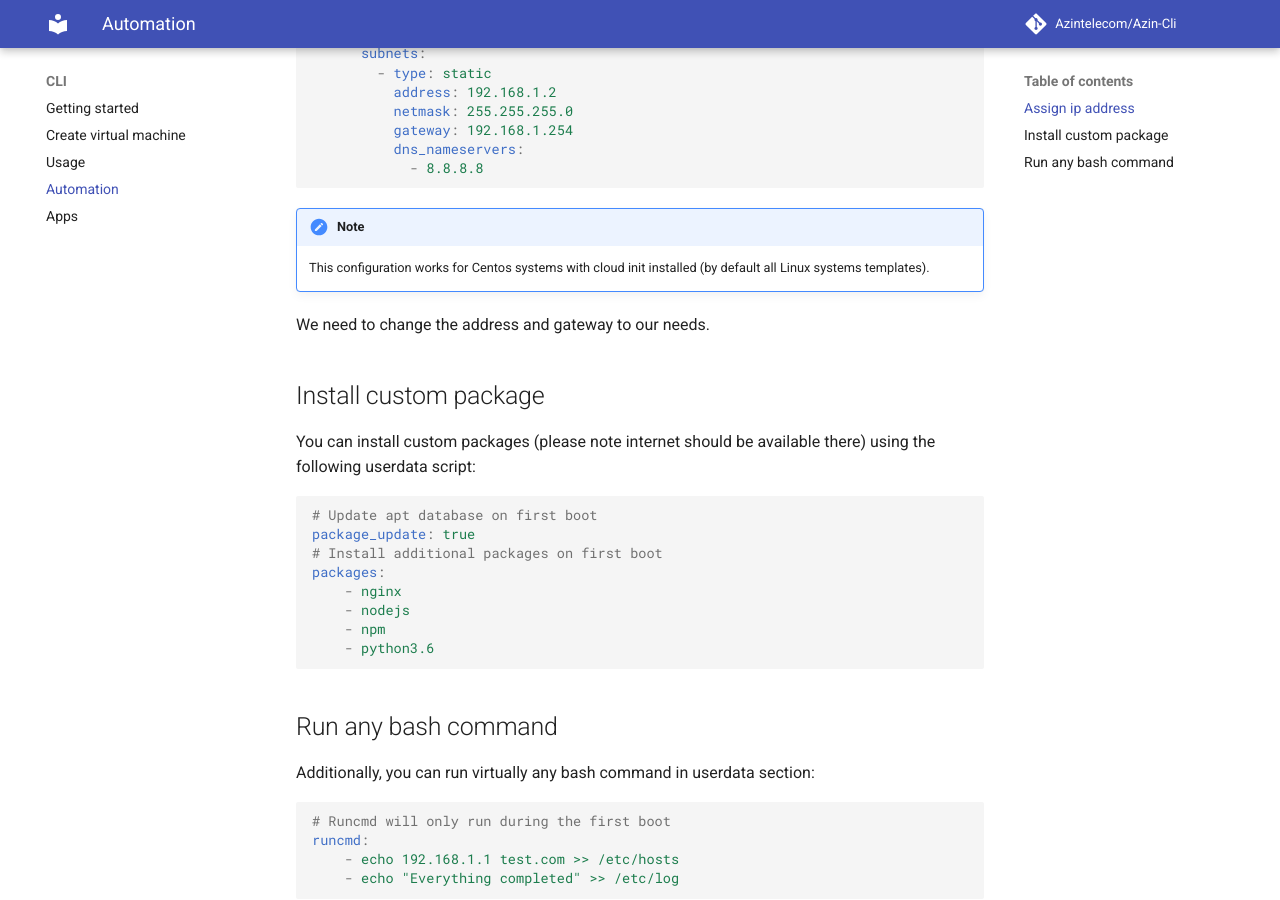
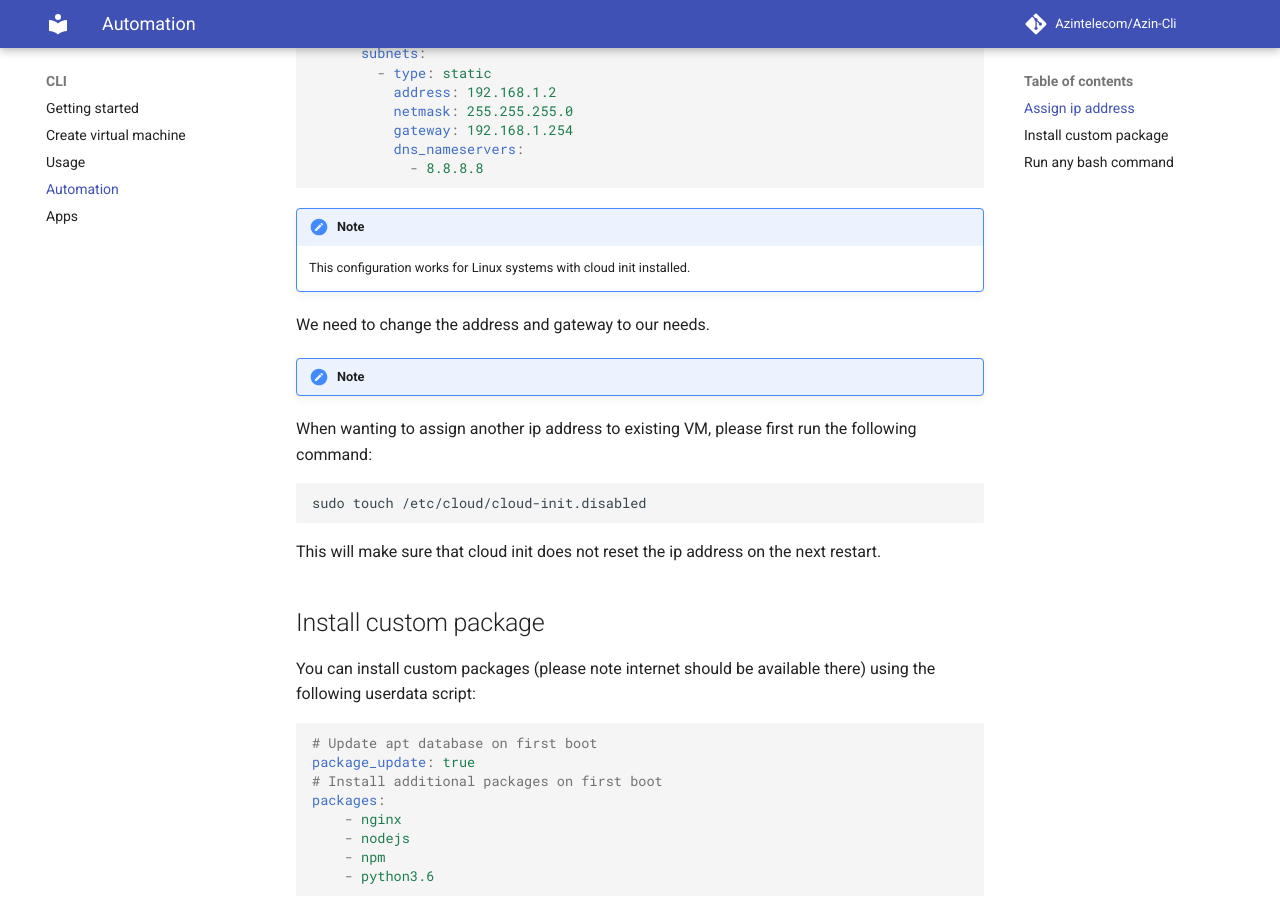
Before and after one commit to ffarajullayev/cli, an MkDocs documentation site: the page built from docs/cli/automation.md, in a window 1280 px wide and 900 px high, scrolled down 686 px. Built offline with MkDocs 1.6.1 and Material for MkDocs 9.7.7, drawn with Linux system fonts in a browser that asks for light colours; comment, search, counter and statistics services are not loaded.

Commit message:
Add note about cloud init

````diff
--- a/docs/cli/automation.md
+++ b/docs/cli/automation.md
@@ -25,8 +25,15 @@ network:
             - 8.8.8.8
 ```
 !!! Note
-    This configuration works for Centos systems with cloud init installed (by default all Linux systems templates).
+    This configuration works for Linux systems with cloud init installed.
 We need to change the address and gateway to our needs.
+
+!!! Note
+When wanting to assign another ip address to existing VM, please first run the following command:
+```bash
+sudo touch /etc/cloud/cloud-init.disabled
+```
+This will make sure that cloud init does not reset the ip address on the next restart.
 
 ## Install custom package
 You can install custom packages (please note internet should be available there) using the following userdata script:
````
